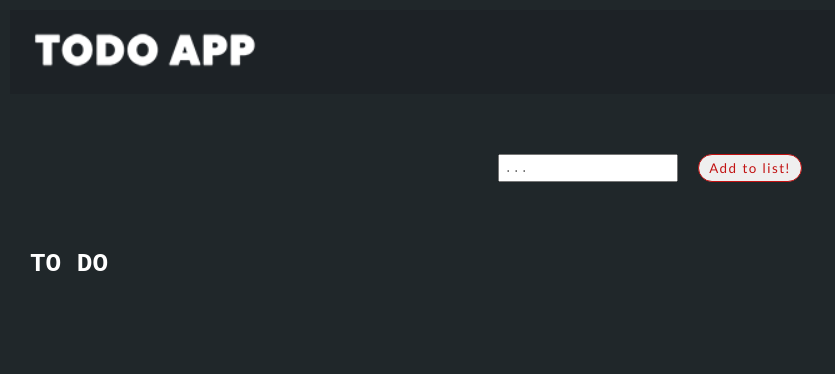
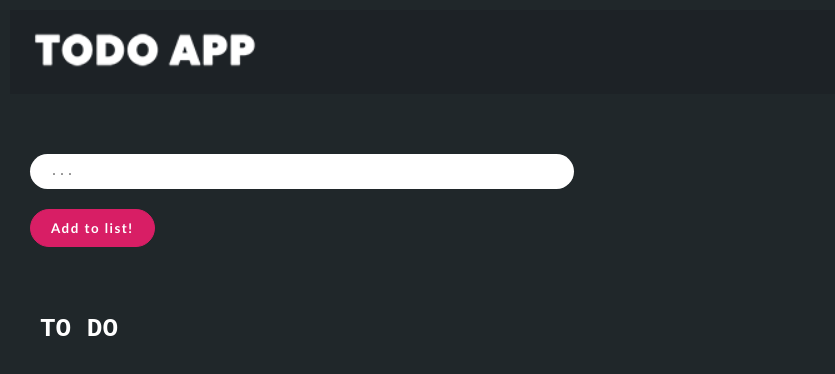
Before and after one commit to ediheid/react-todo-app, a React (Create React App) app: page / in a window 1280 px wide. Shown: the top 374 px of the page, without its empty margins (0-835 px from the left). Built offline with nearby package versions, Linux system fonts and the light colour scheme.

Commit message:
Changed button and to do item colours

```diff
--- a/src/css/styles.css
+++ b/src/css/styles.css
@@ -63,7 +63,11 @@ h1 {
 }
 
 .todos-container {
-  padding: 20px 10px;
+  /* padding: 20px 10px;
+  display: flex;
+  justify-content: center; */
+
+  margin: 20px 0 0 20px;
 }
 
 .todos-container .todo-form .input-item input {
@@ -83,13 +87,18 @@ h1 {
 
 .todos-container .todos .todo-item {
   padding: 5px 10px;
-  background: #3c6862;
+  background: #3b58b8;
   margin: 10px 0;
   border-radius: 50px;
   width: 300px;
   display: flex;
   align-items: center;
   justify-content: space-between;
+}
+
+.todo-item {
+  text-overflow: clip;
+  font-size: 1.1rem;
 }
 
 .done-container {
@@ -115,22 +124,32 @@ h1 {
 .input-field,
 .input-button {
   margin: 20px 0 0 20px;
-  padding: 0.3rem;
+  padding: 10px 20px;
+}
+
+.input-field {
+  width: 40%;
+  border-radius: 50px;
+
+  outline: none;
+  border: none;
 }
 
 .input-button {
   border-radius: 50px;
-  padding: 5px 10px;
-  outline: rgb(194, 17, 17);
-  border: 1px solid rgb(194, 17, 17);
-  color: rgb(194, 17, 17);
+  outline: rgb(216, 30, 101);
+  border: 1px solid rgb(216, 30, 101);
+  background-color: rgb(216, 30, 101);
+  color: white;
   font-family: "Gill Sans", "Gill Sans MT", Calibri, "Trebuchet MS", sans-serif;
   letter-spacing: 1.5px;
-  font-weight: 550;
+  font-weight: 600;
 }
 
 .input-container {
   display: flex;
+  flex-direction: column;
   flex-wrap: wrap;
-  justify-content: center;
+  /* justify-content: center;
+  align-items: center; */
 }
```
